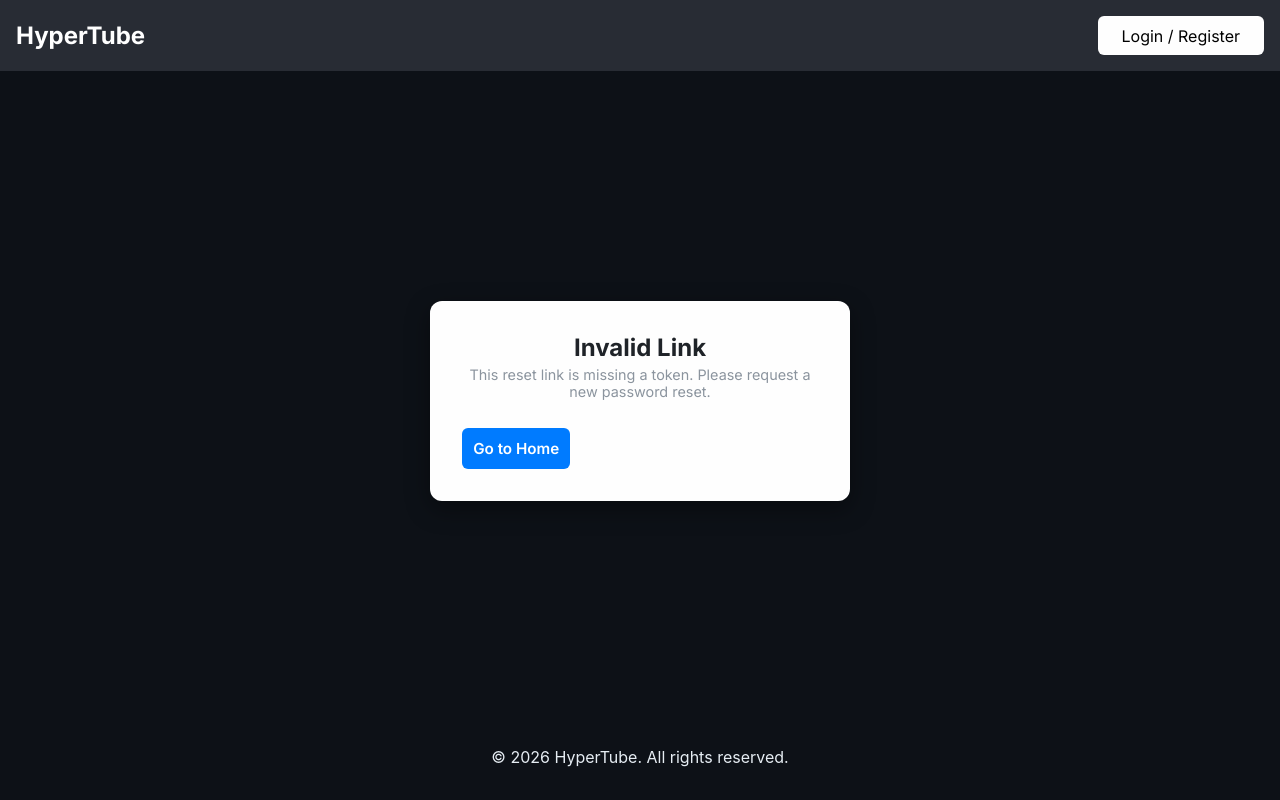
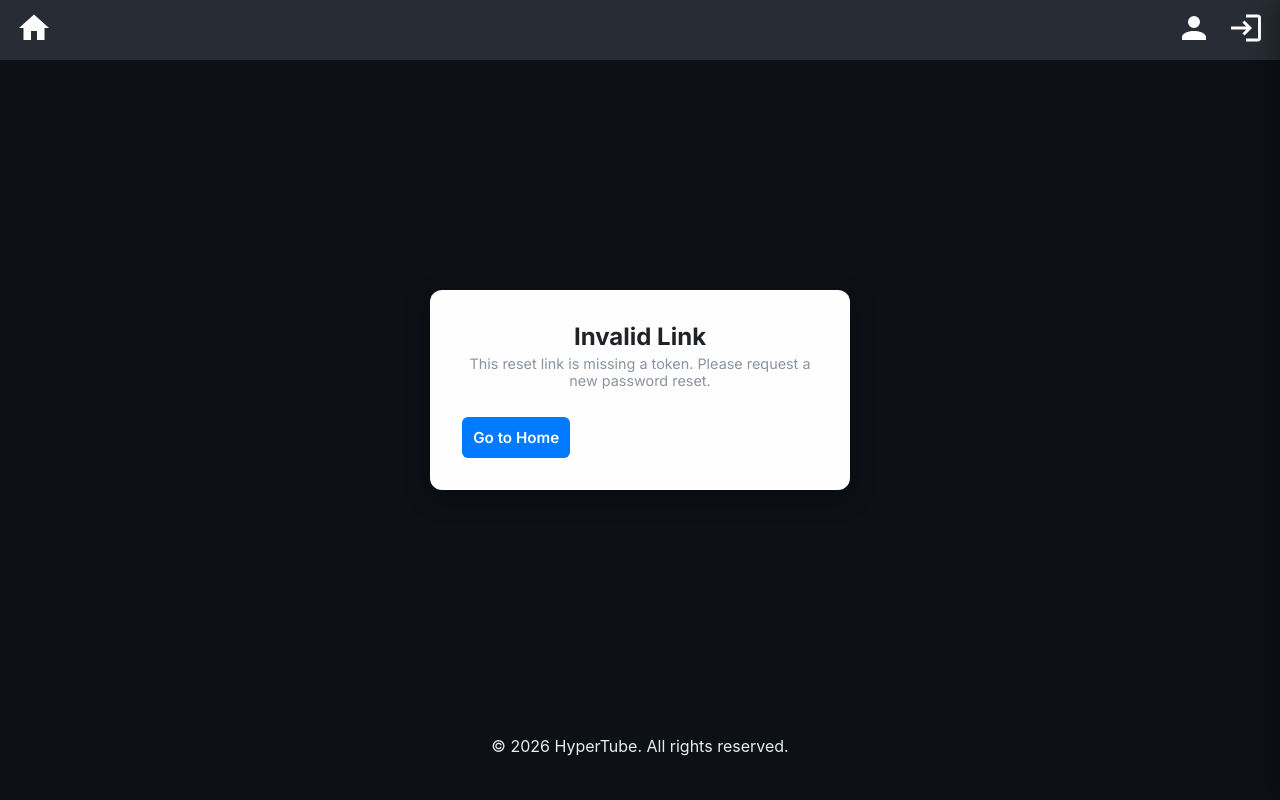
Before and after one commit to jtoulous/HyperTube, a React (Vite) app in the folder frontend/: page /reset-password in a window 1280 px wide. Built offline with nearby package versions, Linux system fonts and the light colour scheme.

Commit message:
profile progress

```diff
--- a/frontend/package.json
+++ b/frontend/package.json
@@ -9,10 +9,12 @@
     "preview": "vite preview"
   },
   "dependencies": {
+    "@mdi/js": "^7.4.47",
+    "@mdi/react": "^1.6.1",
+    "axios": "^1.7.0",
     "react": "^19.0.0",
     "react-dom": "^19.0.0",
-    "react-router-dom": "^7.1.0",
-    "axios": "^1.7.0"
+    "react-router-dom": "^7.1.0"
   },
   "devDependencies": {
     "@vitejs/plugin-react": "^4.3.0",
--- a/frontend/src/State.jsx
+++ b/frontend/src/State.jsx
@@ -5,6 +5,7 @@ const StateContext = createContext();
 export function State({ children }) {
     const [leftBarIsOpen, setLeftBarIsOpen] = useState(false)
     const [token, setTokenState] = useState(() => localStorage.getItem('token'))
+    const [username, setUsername] = useState("");
 
     const isLogged = !!token;
 
--- a/frontend/src/modules/TopBarModule.jsx
+++ b/frontend/src/modules/TopBarModule.jsx
@@ -1,14 +1,23 @@
 import { useState, useEffect, useRef } from "react";
 import { GlobalState } from "../State";
 import AuthModule from "./submodules/AuthModule";
+import ProfileModule from "./submodules/ProfileModule";
+
+import Icon from '@mdi/react';
+import { mdiHome, mdiAccount, mdiLogout, mdiLogin } from '@mdi/js';
 
 export default function TopBarModule() {
     const { isLogged, logout } = GlobalState();
     const [authModuleVisible, setAuthModuleVisible] = useState(false);
+    const [profileModuleVisible, setProfileModuleVisible] = useState(false);
     const authWrapperRef = useRef(null);
 
     const handleAuthModule = () => {
         setAuthModuleVisible(!authModuleVisible);
+    };
+
+    const handleProfileModule = () => {
+        setProfileModuleVisible(!profileModuleVisible);
     };
 
     useEffect(() => {
@@ -24,19 +33,29 @@ export default function TopBarModule() {
         return () => document.removeEventListener("mousedown", handleClickOutside);
     }, [authModuleVisible]);
 
-     {/* TODO: Replace this with icons: home, auth and profile */}
-
     return (
         <div style={styles.topBar}>
-            <span style={styles.title}>HyperTube</span>
-            {isLogged ? (
-                <button style={styles.logoutButton} onClick={logout}>Logout</button>
-            ) : (
-                <div style={styles.authWrapper} ref={authWrapperRef}>
-                    <button style={styles.authButton} onClick={handleAuthModule}>Login / Register</button>
-                    {authModuleVisible && <AuthModule />}
+            <div style={styles.iconWrapper}>
+                <Icon path={mdiHome} size={1.5} />
+            </div>
+            <div style={{ display: "flex", alignItems: "center", gap: "1rem" }}>
+                <div style={styles.iconWrapper}>
+                    <Icon path={mdiAccount} size={1.5} onClick={handleProfileModule} />
                 </div>
-            )}
+                <ProfileModule isOpen={profileModuleVisible} onClose={() => setProfileModuleVisible(false)} />
+                {isLogged ? (
+                    <div style={styles.iconWrapper}>
+                        <Icon path={mdiLogout} onClick={logout} size={1.5} />
+                    </div>
+                ) : (
+                    <div style={styles.iconWrapper}>
+                        <div style={styles.authWrapper} ref={authWrapperRef}>
+                            <Icon path={mdiLogin} onClick={handleAuthModule} size={1.5} />
+                            {authModuleVisible && <AuthModule />}
+                        </div>
+                    </div>
+                )}
+            </div>
         </div>
     );
 }
@@ -50,30 +69,10 @@ const styles = {
         background: "#282c34",
         color: "#fff",
         fontFamily: "'Inter', 'SF Pro Display', -apple-system, BlinkMacSystemFont, 'Segoe UI', Roboto, sans-serif",
+        height: "60px",
     },
-    title: {
-        fontSize: "1.5rem",
-        fontWeight: "bold",
-    },
-    logoutButton: {
-        padding: "0.6rem 1.5rem",
-        borderRadius: "6px",
-        background: "#fefefe",
-        color: "#000",
-        border: "none",
+    iconWrapper: {
         cursor: "pointer",
-        fontSize: "1rem",
-        fontFamily: "'Inter', 'SF Pro Display', -apple-system, BlinkMacSystemFont, 'Segoe UI', Roboto, sans-serif",
-    },
-    authButton: {
-        padding: "0.6rem 1.5rem",
-        borderRadius: "6px",
-        background: "#fefefe",
-        color: "#000",
-        border: "none",
-        cursor: "pointer",
-        fontSize: "1rem",
-        fontFamily: "'Inter', 'SF Pro Display', -apple-system, BlinkMacSystemFont, 'Segoe UI', Roboto, sans-serif",
     },
     authWrapper: {
         position: "relative",
--- a/frontend/src/modules/submodules/AuthModule.jsx
+++ b/frontend/src/modules/submodules/AuthModule.jsx
@@ -4,6 +4,7 @@ import { GlobalState } from "../../State";
 
 export default function AuthModule() {
     const { setToken } = GlobalState();
+    const { setUsername } = GlobalState();
     const [currentView, setCurrentView] = useState("login");
     const [error, setError] = useState("");
     const [success, setSuccess] = useState("");
@@ -39,6 +40,8 @@ export default function AuthModule() {
         try {
             const res = await authApi.login({ email: loginEmail, password: loginPassword });
             setToken(res.data.token.access_token);
+            setUsername(res.data.user.username);
+
         } catch (err) {
             setError(extractError(err));
         }
--- /dev/null
+++ b/frontend/src/modules/submodules/ProfileModule.jsx
@@ -0,0 +1,106 @@
+import { useEffect } from "react";
+
+export default function ProfileModule({ isOpen, onClose, username }) {
+    // Lock body scroll when drawer is open
+    useEffect(() => {
+        if (isOpen) {
+            document.body.style.overflow = "hidden";
+        } else {
+            document.body.style.overflow = "";
+        }
+        return () => { document.body.style.overflow = ""; };
+    }, [isOpen]);
+
+    return (
+        <>
+            <div
+                style={{
+                    ...styles.overlay,
+                    opacity: isOpen ? 1 : 0,
+                    pointerEvents: isOpen ? "all" : "none",
+                }}
+                onClick={onClose}
+            />
+
+            <div style={{
+                ...styles.drawer,
+                transform: isOpen ? "translateX(0)" : "translateX(100%)",
+            }}>
+                <div style={styles.header}>
+                    <span style={styles.heading}>Profile</span>
+                    <button style={styles.closeButton} onClick={onClose} aria-label="Close">
+                        &times;
+                    </button>
+                </div>
+                <div style={styles.body}>
+                    <input type="text" value={username} style={styles.input} />
+                </div>
+            </div>
+        </>
+    );
+}
+
+const styles = {
+    overlay: {
+        position: "fixed",
+        inset: 0,
+        backgroundColor: "rgba(0, 0, 0, 0.55)",
+        zIndex: 200,
+        transition: "opacity 0.25s ease",
+    },
+    drawer: {
+        position: "fixed",
+        top: 0,
+        right: 0,
+        height: "100dvh",
+        width: "min(400px, 90vw)",
+        backgroundColor: "#161b22",
+        color: "#e6edf3",
+        boxShadow: "-4px 0 24px rgba(0, 0, 0, 0.4)",
+        zIndex: 201,
+        display: "flex",
+        flexDirection: "column",
+        transition: "transform 0.3s cubic-bezier(0.4, 0, 0.2, 1)",
+        fontFamily: "'Inter', sans-serif",
+    },
+    header: {
+        display: "flex",
+        justifyContent: "space-between",
+        alignItems: "center",
+        padding: "1rem 1.25rem",
+        borderBottom: "1px solid #30363d",
+    },
+    heading: {
+        fontSize: "1.1rem",
+        fontWeight: 600,
+    },
+    closeButton: {
+        background: "none",
+        border: "none",
+        color: "#8b949e",
+        fontSize: "1.5rem",
+        cursor: "pointer",
+        lineHeight: 1,
+        padding: "0.1rem 0.3rem",
+    },
+    body: {
+        flex: 1,
+        padding: "1.25rem",
+        overflowY: "auto",
+    },
+    message: {
+        fontSize: "0.9rem",
+        color: "#8b949e",
+    },
+    input: {
+        width: "100%",
+        padding: "0.65rem 0.75rem",
+        borderRadius: "6px",
+        border: "1px solid #30363d",
+        background: "#0d1117",
+        color: "#c9d1d9",
+        fontSize: "0.9rem",
+        fontFamily: "'Inter', sans-serif",
+        outline: "none",
+    },
+};
```
Also changed, not shown: 1 other file (tests, documents, lock files or other folders).
